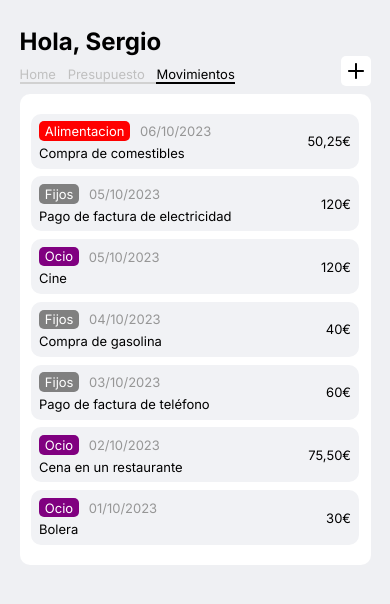
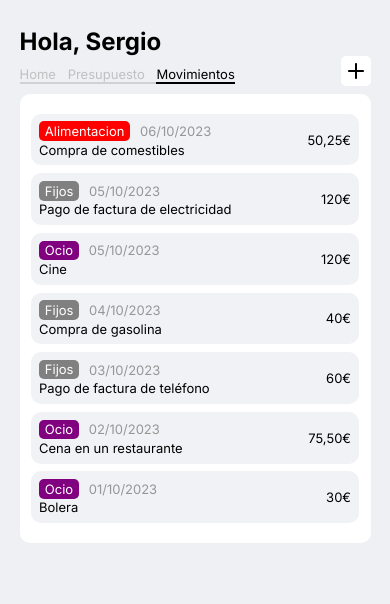
Before and after one commit to SergioCarrascosaSanchez/Welz, an Angular app: page /transactions in a window 390 px wide. Shown: the top 604 px of the page. Built offline with nearby package versions, Linux system fonts and the light colour scheme.

Commit message:
adjust transaction description margin top

```diff
--- a/src/app/components/transaction/transaction.component.css
+++ b/src/app/components/transaction/transaction.component.css
@@ -11,7 +11,7 @@
   .description {
     grid-row: 2;
     grid-column: 1;
-    margin-top: 1vw;
+    margin-top: 0.2vw;
     grid-column: span 3;
   }
 }
```
